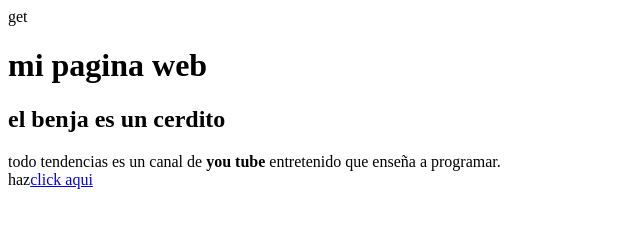
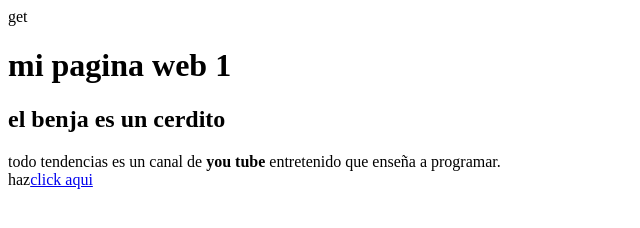
Before and after one commit to VAT1975/NUEVOPROYECTO, a plain HTML site: page index.html in a window 1280 px wide. Shown: the full height of the page, 0-640 px from the left. Drawn offline with Linux system fonts and the light colour scheme.

Commit message:
primer repositorio

```diff
--- a/index.html
+++ b/index.html
@@ -7,7 +7,7 @@
 	get
 </head>
 <body>
-	<h1>mi pagina web</h1>
+	<h1>mi pagina web 1</h1>
 	<h2>el benja es un cerdito</h2>
 	<p>todo tendencias es un canal de<b> you tube</b> entretenido que enseña a programar.<br>haz<a href="https://www.youtube.com/watch?v=DbfWYrecUhI&ab_channel=SoyDalto"target="_BLANK">click aqui</p>
 </body>
```
